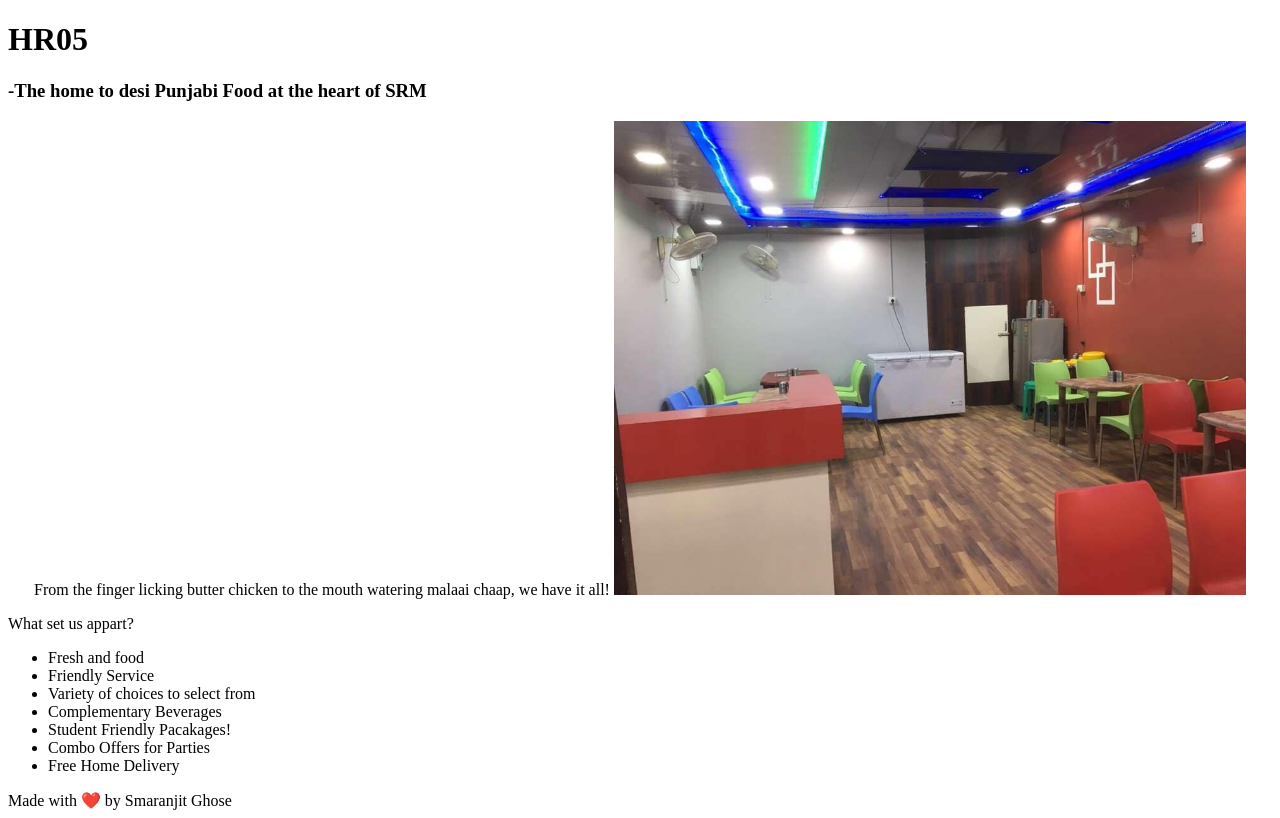
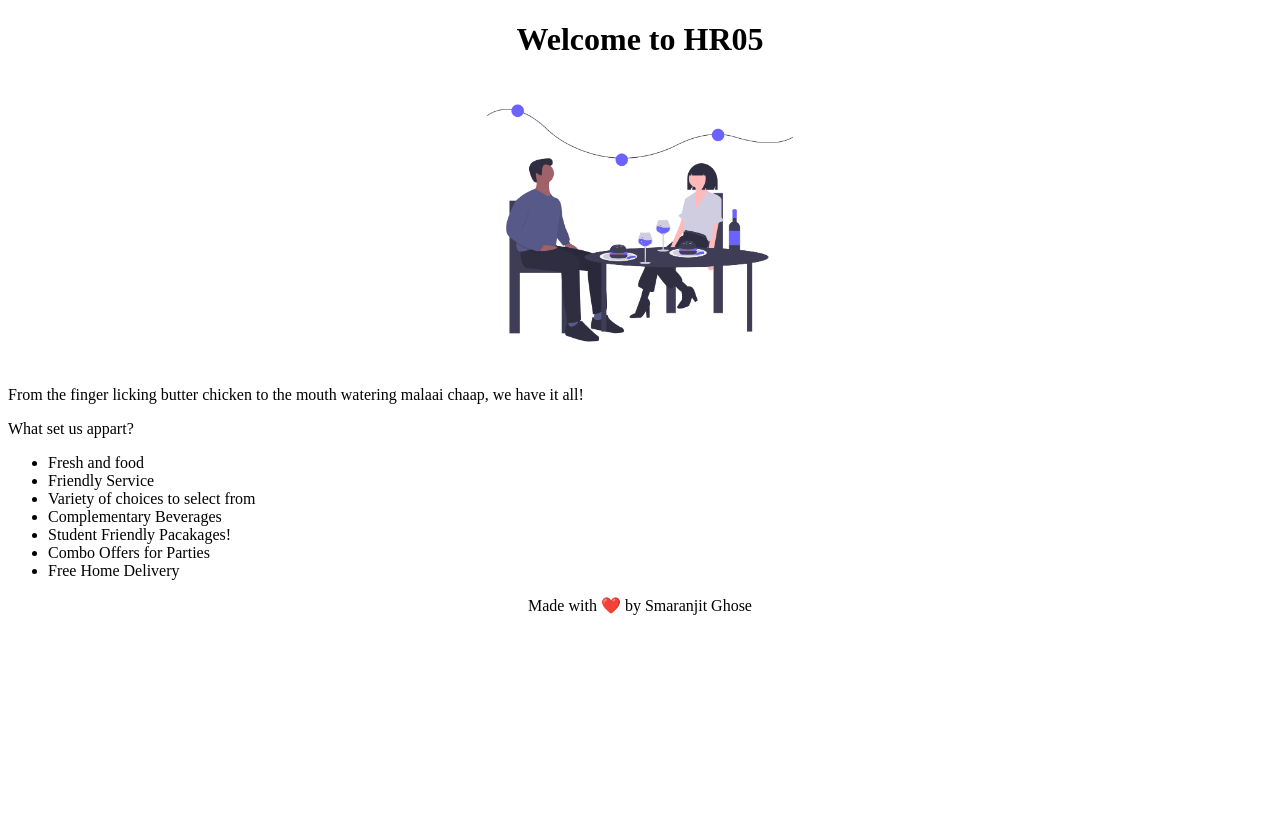
Before and after one commit to smaranjitghose/food_ordering_system, a plain HTML site: page index.html in a window 1280 px wide. Drawn offline with Linux system fonts and the light colour scheme.

Commit message:
Made UI Tweaks to all Pages + Footer for Week 1

```diff
--- a/index.html
+++ b/index.html
@@ -10,14 +10,13 @@
         <title>HR05|Home</title> <!--Title of the page-->
     </head>
     <body> <!--Content of the web page-->
-        <h1> HR05</h1>
-        <h3>-The home to desi Punjabi Food at the heart of SRM</h3>
+        <center><h1>Welcome to HR05</h1></center>
         <center>
+            <img src = "assets/home.png" alt ="Interior View of Restaurent" width = 30%>
+        </center>
         <p>
             From the finger licking butter chicken to the mouth watering malaai chaap, we have it all!
-            <img src = "assets/restaurent_interior.jpg" alt ="Interior View of Restaurent" width = 50%>
         </p>
-        </center>
                 <p>
                     What set us appart?
                     <ul>
@@ -31,7 +30,7 @@
                     </ul>
                 </p>
         <!--Footer-->
-        <footer>Made with ❤️ by Smaranjit Ghose </footer>
+        <center><footer>Made with ❤️ by Smaranjit Ghose </footer></center>
 
     </body>
 
```
Also changed, not shown: contact.html (+1 -1 lines), login.html (+5 -2 lines), menu.html (+6 -3 lines), assets/home.png (added), assets/login.png (added), assets/menu.png (added).
